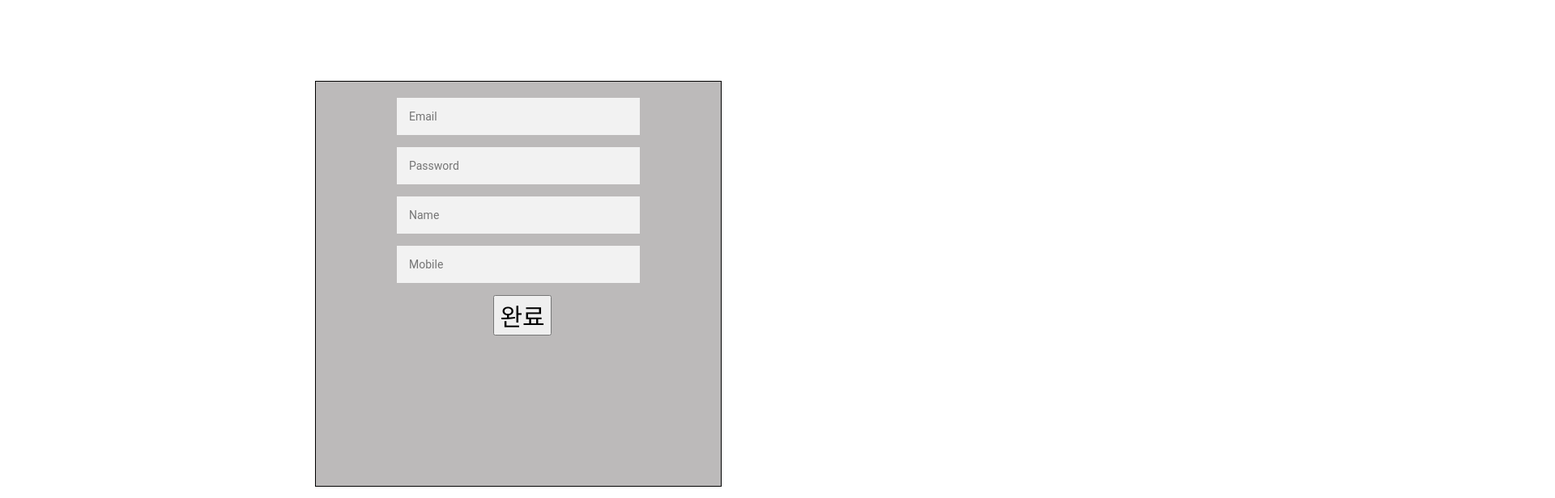
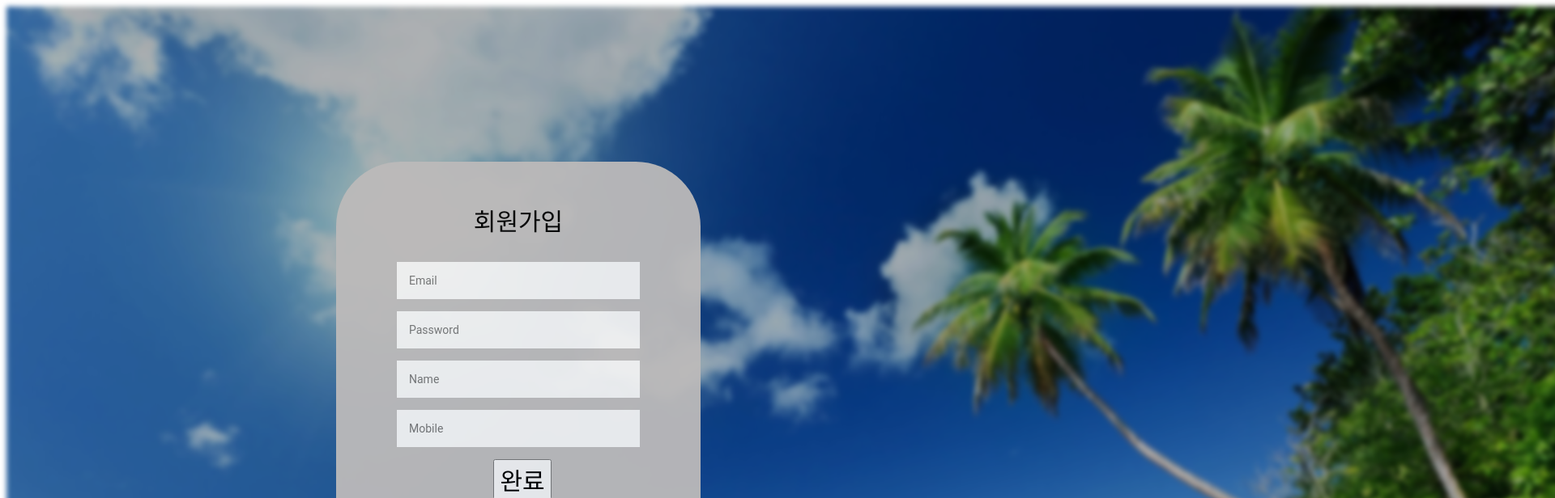
Before and after one commit to gippleup/nolgosip-client, a React (Create React App) app: page /signup in a window 1280 px wide. Shown: the top 616 px of the page at 81% size, 1920 px wide, since content can reach past the window. Built offline with nearby package versions, Linux system fonts and the light colour scheme.

Commit message:
ing menubar css

```diff
--- a/src/components/App.js
+++ b/src/components/App.js
@@ -32,7 +32,16 @@ const App = (props) => (
           </div>
         )}
       />
-      <Route exact path="/signup" render={() => <SignUp />} />
+      <Route
+        exact
+        path="/signup"
+        render={() => (
+          <div className="singupContainer">
+            <img className="backgroundImage" src={backImg} alt="background" />
+            <SignUp />
+          </div>
+        )}
+      />
       <Route
         exact
         path="/employeeManager"
--- a/src/components/SignUp.js
+++ b/src/components/SignUp.js
@@ -54,6 +54,7 @@ class SignUp extends React.Component {
     return (
       <div className="SignUp">
         <div className="signUpInputContainer">
+          <div className="signUpTitle">회원가입</div>
           <div className="email">
             <input className="signUpEmailInput" placeholder="Email" size="30" type="email" onChange={this.handleInputValue('email')} required />
           </div>
--- a/src/style/MenuBar.css
+++ b/src/style/MenuBar.css
@@ -5,23 +5,34 @@
     float: left;
 }
 
+.menuBarLogo {
+    width: 300px;
+    height: 100px;
+    font-size: 30px;
+}
+
 .mainButton {
+    width: 300px;
     font-size: 40px;
     float: left;
 }
 .myPageButton {
+    width: 300px;
     font-size: 40px;
     float: left;
 }
 .vacationManagerButton {
+    width: 300px;
     font-size: 40px;
     float: left;
 }
 .employeeManagerButton {
+    width: 300px;
     font-size: 40px;
     float: left;
 }
 .signOutButton {
+    width: 300px;
     font-size: 40px;
     float: left;
 }
--- a/src/style/SignUp.css
+++ b/src/style/SignUp.css
@@ -1,9 +1,29 @@
+.loginContainter {
+    height: 1000px;
+    border: 0px;
+    z-index: 1;
+}
+
 .SignUp {
-    border : 1px solid black;
-    width : 500px;
+    border : 1px black;
+    padding-top: 20px;
+    border-radius: 80px;
+    width : 450px;
     height: 500px;
     margin: 100px auto;
+    opacity: 0.95;
     background-color: #bcbaba;
+    opacity: 0.95;
+    z-index: 5;
+    position: absolute;
+    top: 100px;
+    left:50%;
+    transform:translateX(-50%);
+}
+
+.signUpTitle {
+    margin: 30px;
+    font-size: 30px;
 }
 
 .signUpInputContainer {
```
